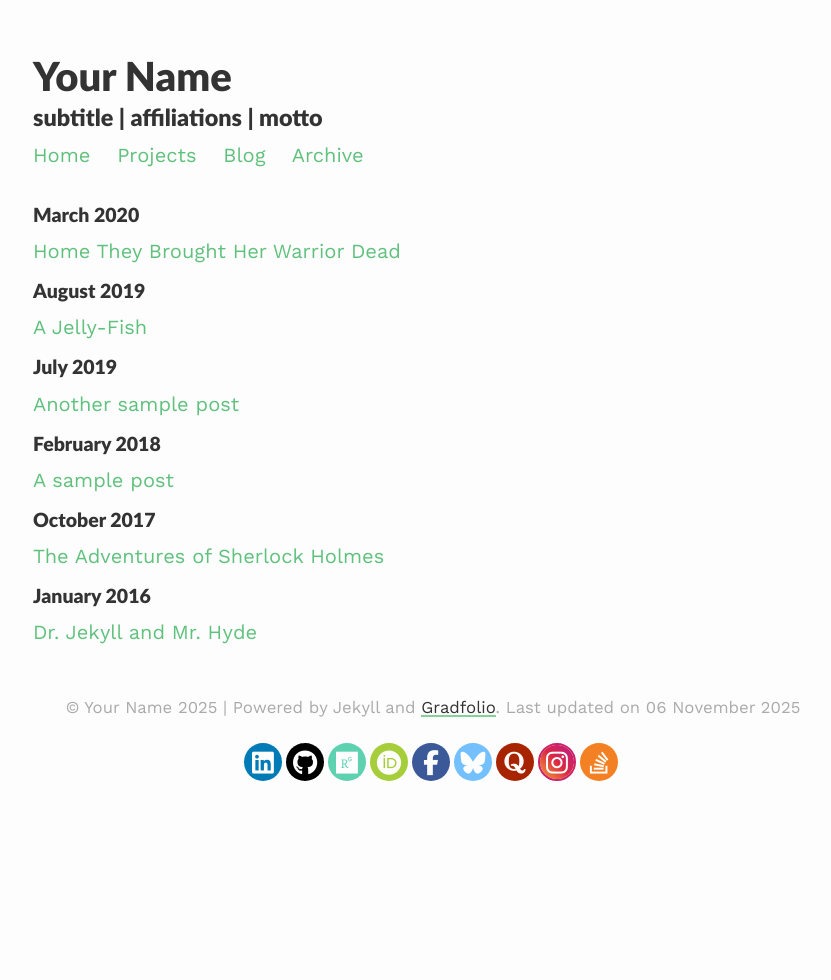
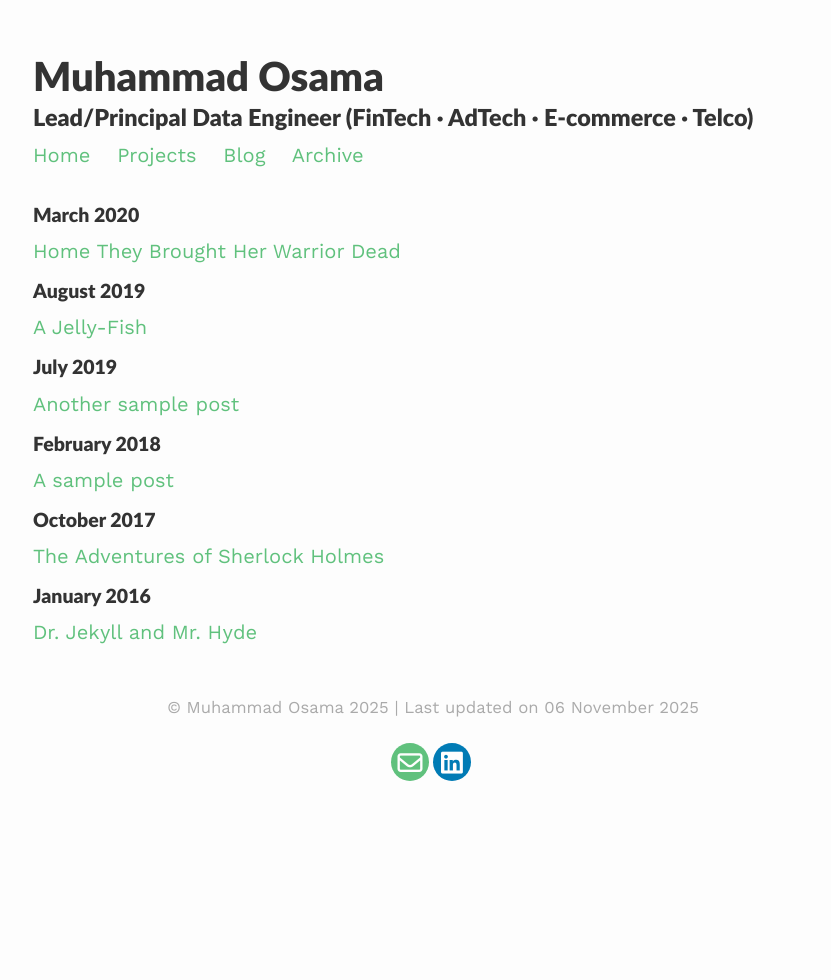
Before and after one commit to OsamaMaud/portfolio, a Jekyll site: the page built from archive.html, in a window 1280 px wide. Shown: the whole page, without its empty margins (207-1038 px from the left). Built offline with Jekyll 4.4.1, drawn with Linux system fonts in a browser that asks for light colours.

Commit message:
initial commit

```diff
--- a/_config.yml
+++ b/_config.yml
@@ -1,11 +1,11 @@
 ### your site title here
 
-title: Your Name
-description: subtitle | affiliations | motto
+title: Muhammad Osama
+description: Lead/Principal Data Engineer (FinTech · AdTech · E-commerce · Telco)
 
-baseurl: /gradfolio #name of GitHub repository
+baseurl: /portfolio #name of GitHub repository
 url: "" #custom url to be used instead of GitHub repository
-email: #
+email: osama_maud56@hotmail.com #
 
 # Pagination
 paginate: 4
@@ -13,15 +13,15 @@ permalink: /blog/:year/:title/
 paginate_path: /blog/page:num/
 
 # Social media links in footer
-linkedin: "#"
-stackoverflow: "#"
-github: "#"
-researchgate: "#"
-orcid: "#"
-quora: "#"
-instagram: "#"
-facebook: "#"
-bluesky: "#"
+linkedin: "syed-muhammad-osama8b311468/"
+# stackoverflow: "#"
+# github: "#"
+# researchgate: "#"
+# orcid: "#"
+# quora: "#"
+# instagram: "#"
+# facebook: "#"
+# bluesky: "#"
 
 # Markdown
 highlighter: rouge
--- a/_layouts/clean.html
+++ b/_layouts/clean.html
@@ -30,9 +30,7 @@
         <footer>
           <p class="copy">
             <small> &copy; {{site.title}} {{ site.time | date: '%Y' }}
-                    | Powered by Jekyll and
-                    <a target="_blank" href="https://github.com/jitinnair1/gradfolio/">Gradfolio</a>.
-                    Last updated on {{ site.time | date_to_long_string }}
+                    | Last updated on {{ site.time | date_to_long_string }}
             </small>
           </p>
 
--- a/_layouts/default.html
+++ b/_layouts/default.html
@@ -35,9 +35,7 @@
         <footer>
           <p class="copy">
             <small> &copy; {{site.title}} {{ site.time | date: '%Y' }}
-                    | Powered by Jekyll and
-                    <a target="_blank" href="https://github.com/jitinnair1/gradfolio/">Gradfolio</a>.
-                    Last updated on {{ site.time | date_to_long_string }}
+                    | Last updated on {{ site.time | date_to_long_string }}
             </small>
           </p>
 
```
Also changed, not shown: .github/copilot-instructions.md (added), Gemfile.lock, 2 other files.
